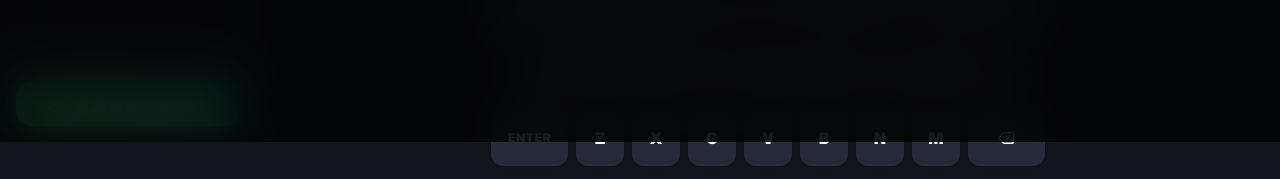
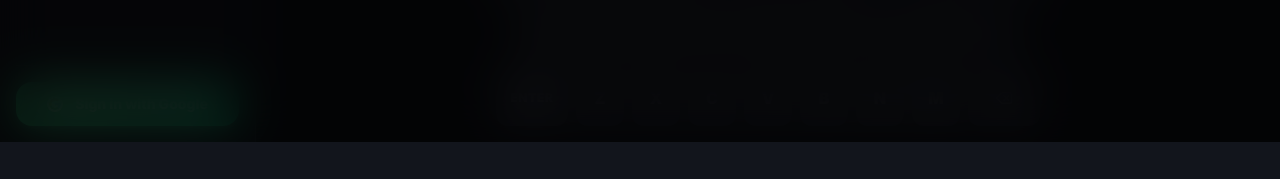
Before and after one commit to Hardik0385/wordle_game, a Next.js app in the folder frontend/: page /daily in a window 1280 px wide. Shown: the part 658-837 px from the top of the page. After the commit the page ends 800 px from the top, so only its background shows below. Built offline with nearby package versions, Linux system fonts and the light colour scheme; no server answers.

Commit message:
Fix mobile and desktop layout distortion by proportionally applying vh constraints to both height and max-width of keys/tiles, and restoring overflow locks to ensure single-screen fit

```diff
--- a/frontend/src/app/daily/page.tsx
+++ b/frontend/src/app/daily/page.tsx
@@ -39,7 +39,7 @@ export default function DailyPage() {
   const minsLeft = Math.floor((msUntilRefresh % (1000 * 60 * 60)) / (1000 * 60));
 
   return (
-    <main className="flex min-h-[100dvh] flex-col items-center justify-between p-2 sm:p-4 md:p-6 pb-[4.25rem] md:pb-4 select-none">
+    <main className="flex h-[100dvh] max-h-[100dvh] flex-col items-center justify-between p-2 sm:p-4 md:p-6 pb-[4.25rem] md:pb-4 overflow-hidden select-none">
       <ResultModal />
 
       <header className="w-full max-w-lg mb-1 sm:mb-2.5 flex flex-col items-center gap-0.5 py-1 sm:py-2 border-b border-[var(--surface-border)] shrink-0">
@@ -105,7 +105,7 @@ export default function DailyPage() {
         </div>
       ) : (
         <>
-          <div className="flex-1 flex flex-col justify-center items-center w-full max-w-lg md:max-w-[600px]">
+          <div className="flex-1 flex flex-col justify-center items-center w-full max-w-lg md:max-w-[600px] min-h-0">
             <Board />
           </div>
 
--- a/frontend/src/app/duel/[id]/page.tsx
+++ b/frontend/src/app/duel/[id]/page.tsx
@@ -524,8 +524,8 @@ export default function DuelMatchPage({ params }: DuelMatchPageProps) {
                   key={key}
                   type="button"
                   onClick={() => handleKeyInput(key)}
-                  className={`h-11 sm:h-12 md:h-14 rounded-lg sm:rounded-xl font-black text-xs sm:text-sm flex items-center justify-center transition-all active:scale-95 cursor-pointer shadow-sm ${keyStyle} ${
-                    isSpecial ? 'max-w-[3.8rem] min-[360px]:max-w-[4.2rem] sm:max-w-[4.8rem] md:max-w-[5.5rem] px-0.5 min-[360px]:px-1 text-[9px] min-[360px]:text-[10px] sm:text-xs tracking-tight sm:tracking-wider' : 'flex-1 max-w-[2.6rem] sm:max-w-[3.2rem] md:max-w-[3.6rem]'
+                  className={`h-[min(2.7rem,6vh)] sm:h-[min(3.2rem,6.5vh)] md:h-[min(3.6rem,7vh)] rounded-lg sm:rounded-xl font-black text-xs sm:text-sm flex items-center justify-center transition-all active:scale-95 cursor-pointer shadow-sm ${keyStyle} ${
+                    isSpecial ? 'max-w-[min(3.8rem,7.5vh)] min-[360px]:max-w-[min(4.2rem,8vh)] sm:max-w-[min(4.5rem,8.5vh)] md:max-w-[min(4.8rem,9vh)] px-0.5 min-[360px]:px-1 text-[9px] min-[360px]:text-[10px] sm:text-xs tracking-tight sm:tracking-wider' : 'flex-1 max-w-[min(2.6rem,5vh)] sm:max-w-[min(2.8rem,5.5vh)] md:max-w-[min(3rem,6vh)]'
                   }`}
                 >
                   {key === 'BACKSPACE' ? (
--- a/frontend/src/app/play/page.tsx
+++ b/frontend/src/app/play/page.tsx
@@ -93,7 +93,7 @@ function PlayContent() {
   }
 
   return (
-    <main className="flex min-h-[100dvh] flex-col items-center justify-between p-2 sm:p-4 md:p-6 pb-[4.25rem] md:pb-4 select-none">
+    <main className="flex h-[100dvh] max-h-[100dvh] flex-col items-center justify-between p-2 sm:p-4 md:p-6 pb-[4.25rem] md:pb-4 overflow-hidden select-none">
       <ResultModal />
       <CustomGameModal
         isOpen={customModalOpen}
@@ -102,7 +102,7 @@ function PlayContent() {
 
       <ModeHeader onOpenCustomModal={() => setCustomModalOpen(true)} />
 
-      <div className="flex-1 flex flex-col justify-center items-center w-full max-w-lg md:max-w-[600px]">
+      <div className="flex-1 flex flex-col justify-center items-center w-full max-w-lg md:max-w-[600px] min-h-0">
         <Board />
       </div>
 
--- a/frontend/src/components/game/Keyboard.tsx
+++ b/frontend/src/components/game/Keyboard.tsx
@@ -102,9 +102,10 @@ export function Keyboard() {
                   handleKey(key);
                 }}
                 className={cn(
-                  "relative flex items-center justify-center rounded-lg sm:rounded-xl font-black uppercase transition-all h-[2.7rem] sm:h-[3.2rem] md:h-14 text-xs min-[360px]:text-sm sm:text-base flex-1 max-w-[2.6rem] sm:max-w-[2.8rem] md:max-w-[3rem] shadow-sm active:scale-95 outline-none focus:outline-none",
+                  "relative flex items-center justify-center rounded-lg sm:rounded-xl font-black uppercase transition-all h-[min(2.7rem,6vh)] sm:h-[min(3.2rem,6.5vh)] md:h-[min(3.6rem,7vh)] text-xs min-[360px]:text-sm sm:text-base flex-1 shadow-sm active:scale-95 outline-none focus:outline-none",
                   {
-                    "max-w-[3.8rem] min-[360px]:max-w-[4.2rem] sm:max-w-[4.5rem] md:max-w-[4.8rem] px-0.5 min-[360px]:px-1 text-[9px] min-[360px]:text-[10px] sm:text-xs tracking-tight sm:tracking-wider": isSpecial,
+                    "max-w-[min(3.8rem,7.5vh)] min-[360px]:max-w-[min(4.2rem,8vh)] sm:max-w-[min(4.5rem,8.5vh)] md:max-w-[min(4.8rem,9vh)] px-0.5 min-[360px]:px-1 text-[9px] min-[360px]:text-[10px] sm:text-xs tracking-tight sm:tracking-wider": isSpecial,
+                    "max-w-[min(2.6rem,5vh)] sm:max-w-[min(2.8rem,5.5vh)] md:max-w-[min(3rem,6vh)]": !isSpecial,
                     "bg-[var(--key-bg)] hover:brightness-110 text-[var(--key-text)]": !state,
                     "bg-[var(--tile-bg-absent)] text-[var(--tile-text-absent)] opacity-60": state === 'absent',
                     "bg-[#0284c7] text-white shadow-md": state === 'present' && colorblindMode,
--- a/frontend/src/components/game/Tile.tsx
+++ b/frontend/src/components/game/Tile.tsx
@@ -30,7 +30,7 @@ export function Tile({ letter, state, isCurrent, isHint, fogged, overrideShape,
       animate={isEvaluated && animationSpeed !== 'off' ? { rotateX: [0, 90, 0] } : {}}
       transition={{ duration, ease: "easeInOut" }}
       className={cn(
-        "relative flex h-11 w-11 sm:h-13 sm:w-13 md:h-16 md:w-16 items-center justify-center border-2 text-lg sm:text-3xl font-black uppercase select-none shrink-0",
+        "relative flex h-[min(2.85rem,6.4vh)] w-[min(2.85rem,6.4vh)] sm:h-[min(3.5rem,7vh)] sm:w-[min(3.5rem,7vh)] md:h-[min(4rem,7.5vh)] md:w-[min(4rem,7.5vh)] items-center justify-center border-2 text-lg sm:text-3xl font-black uppercase select-none shrink-0",
         animationSpeed !== 'off' ? (animationSpeed === 'fast' ? "transition-all duration-150" : "transition-all duration-300") : "transition-none",
         // Shape
         {
```
